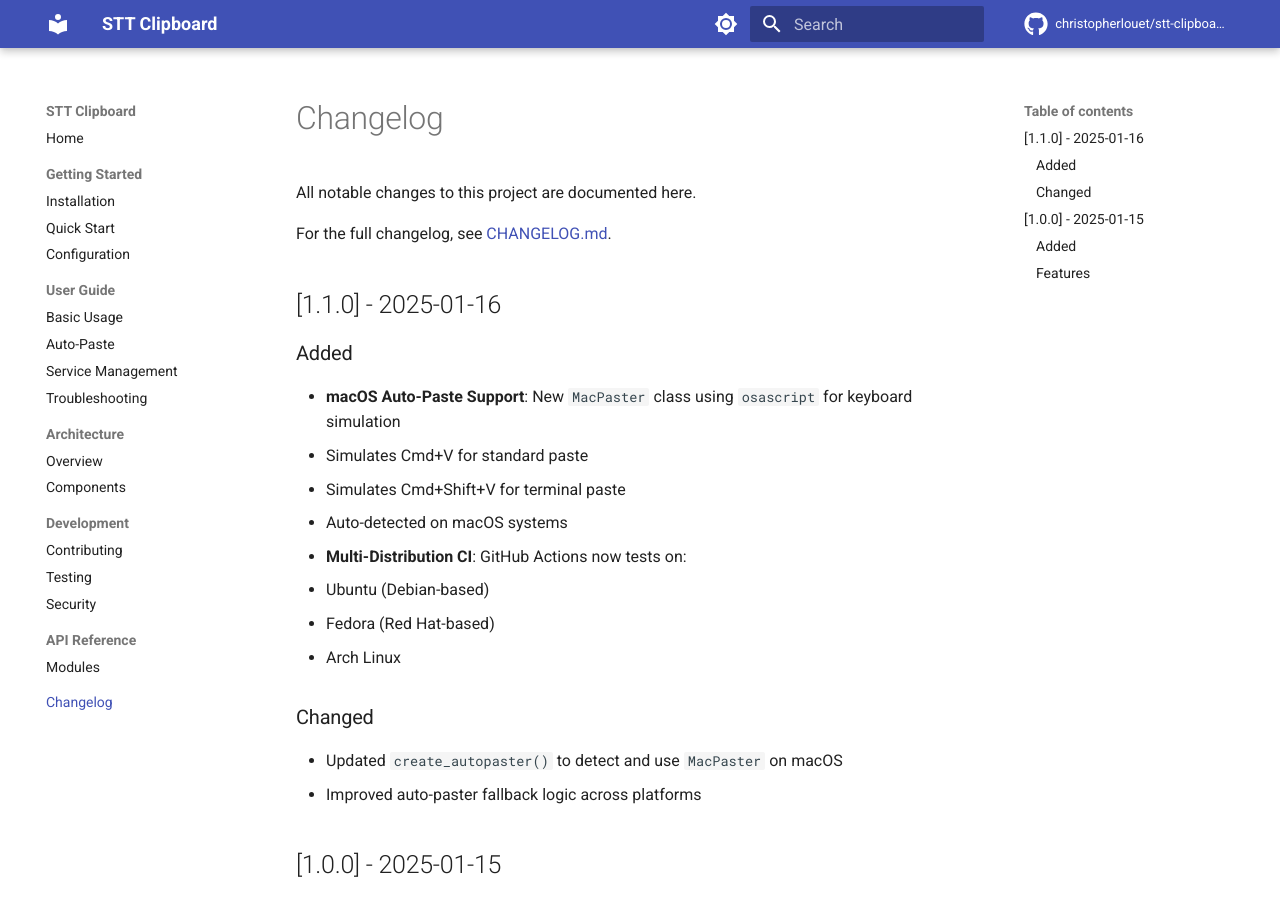
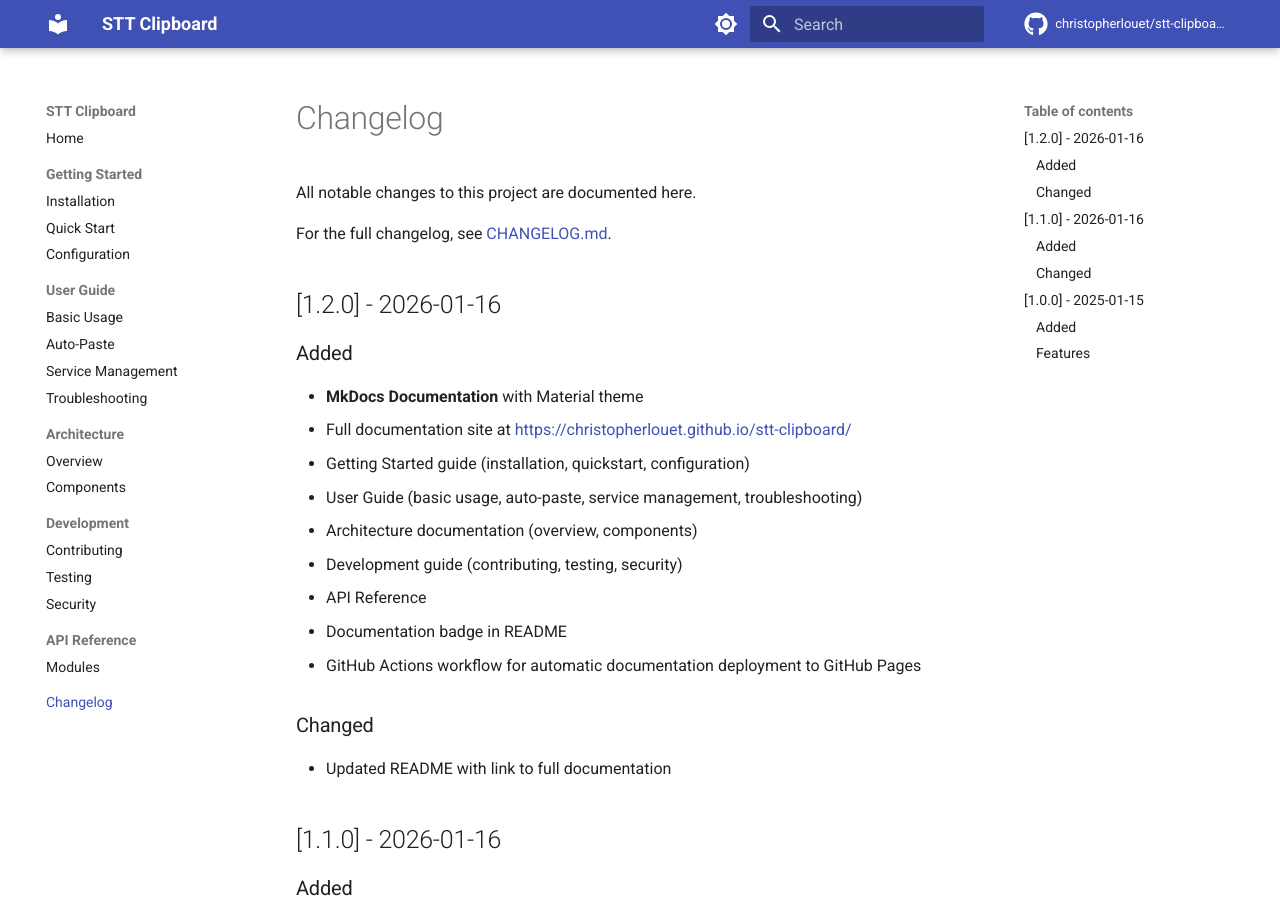
Before and after one commit to christopherlouet/stt-clipboard, an MkDocs documentation site: the page built from docs/changelog.md, in a window 1280 px wide and 900 px high. Built offline with MkDocs 1.6.1 and Material for MkDocs 9.7.7, drawn with Linux system fonts in a browser that asks for light colours; comment, search, counter and statistics services are not loaded; the version menu is left out.

Commit message:
chore(release): prepare v1.2.0
- Update version to 1.2.0 in pyproject.toml
- Add v1.2.0 section in CHANGELOG.md with MkDocs documentation
- Update docs/changelog.md with v1.2.0 release notes

```diff
--- a/docs/changelog.md
+++ b/docs/changelog.md
@@ -4,7 +4,25 @@ All notable changes to this project are documented here.
 
 For the full changelog, see [CHANGELOG.md](https://github.com/christopherlouet/stt-clipboard/blob/main/CHANGELOG.md).
 
-## [1.1.0] - 2025-01-16
+## [1.2.0] - 2026-01-16
+
+### Added
+
+- **MkDocs Documentation** with Material theme
+  - Full documentation site at [https://christopherlouet.github.io/stt-clipboard/](https://christopherlouet.github.io/stt-clipboard/)
+  - Getting Started guide (installation, quickstart, configuration)
+  - User Guide (basic usage, auto-paste, service management, troubleshooting)
+  - Architecture documentation (overview, components)
+  - Development guide (contributing, testing, security)
+  - API Reference
+- Documentation badge in README
+- GitHub Actions workflow for automatic documentation deployment to GitHub Pages
+
+### Changed
+
+- Updated README with link to full documentation
+
+## [1.1.0] - 2026-01-16
 
 ### Added
 
--- a/pyproject.toml
+++ b/pyproject.toml
@@ -1,6 +1,6 @@
 [project]
 name = "stt-clipboard"
-version = "1.1.0"
+version = "1.2.0"
 description = "Offline bilingual (French/English) Speech-to-Text service for Wayland/X11 clipboard"
 authors = [
     {name = "Christopher LOUËT"}
```
Also changed, not shown: CHANGELOG.md (+18 -1 lines), 1 other file.
